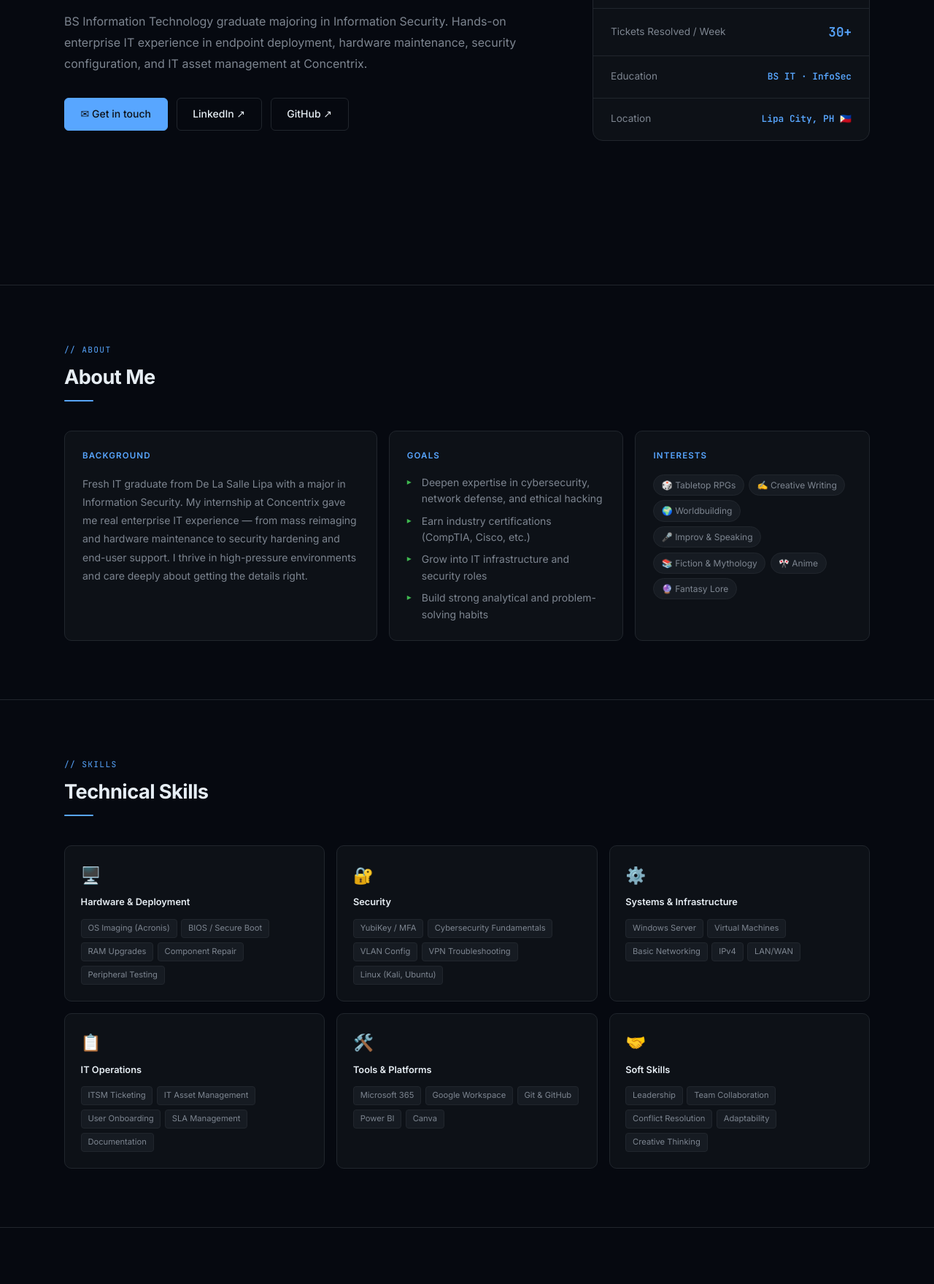
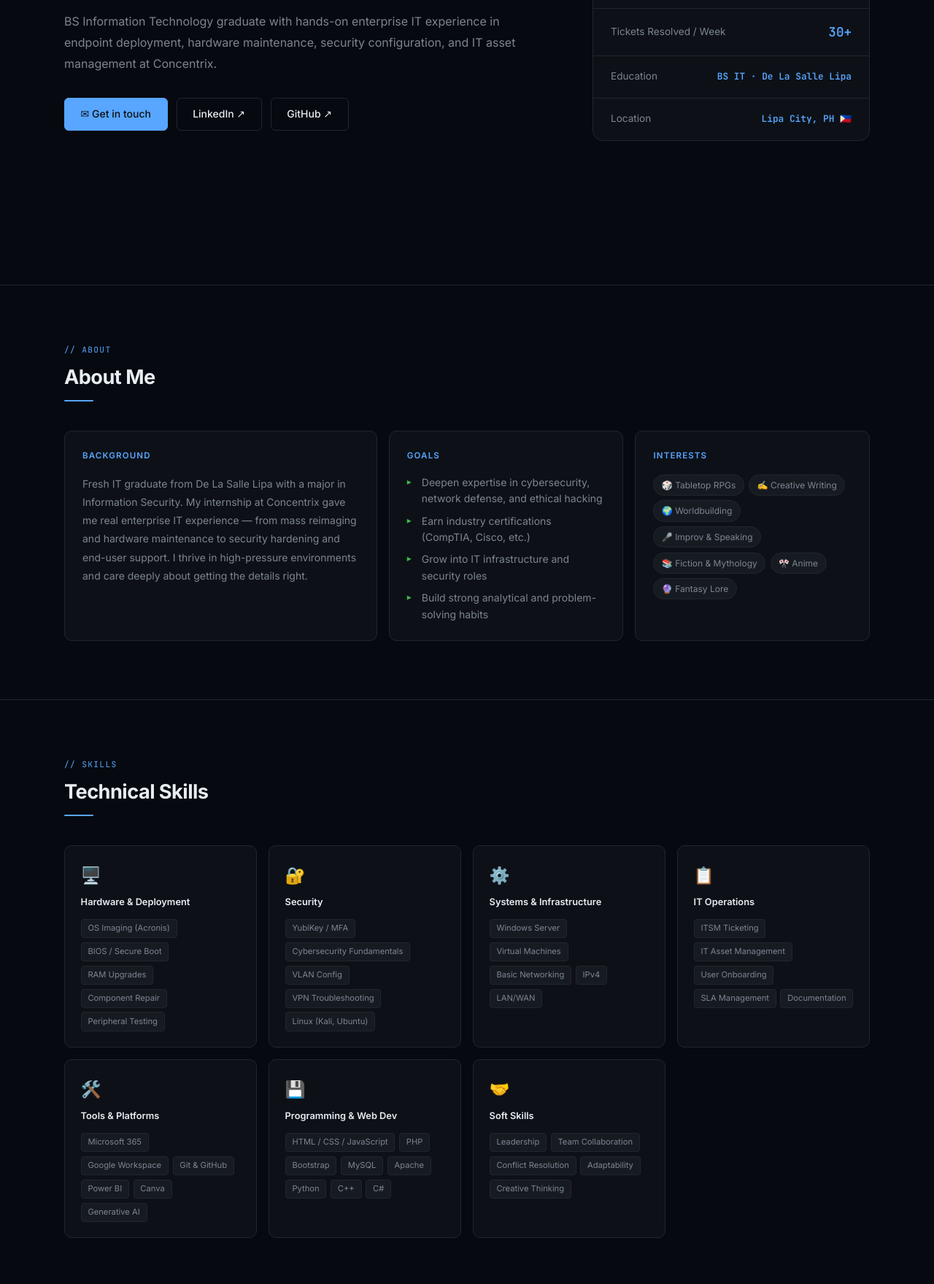
Before and after one commit to reignjhovalle/reignjhovalle.github.io, a plain HTML site: page index.html in a window 1280 px wide. Shown: the part 410-2169 px from the top of the page at 73% size. Drawn offline with Linux system fonts and the light colour scheme.

Commit message:
Update index.html

```diff
--- a/index.html
+++ b/index.html
@@ -3,7 +3,7 @@
 <head>
   <meta charset="UTF-8"/>
   <meta name="viewport" content="width=device-width, initial-scale=1.0"/>
-  <title>Reign Jhovalle Pelayo — Portfolio</title>
+  <title>Reign Pelayo — Portfolio</title>
   <link href="https://fonts.googleapis.com/css2?family=Inter:wght@300;400;500;600;700&family=JetBrains+Mono:wght@400;600&display=swap" rel="stylesheet"/>
   <style>
     :root {
@@ -137,7 +137,7 @@
     }
 
     /* SKILLS — 3 cols */
-    .skills-grid { display: grid; grid-template-columns: repeat(3, 1fr); gap: 1rem; }
+    .skills-grid { display: grid; grid-template-columns: repeat(4, 1fr); gap: 1rem; }
     .skill-card {
       background: var(--surface); border: 1px solid var(--border);
       border-radius: 10px; padding: 1.35rem;
@@ -207,7 +207,7 @@
     .cert-issuer { font-size: 0.775rem; color: var(--muted); }
 
     /* CONTACT — 4 cols */
-    .contact-grid { display: grid; grid-template-columns: repeat(4, 1fr); gap: 1rem; }
+    .contact-grid { display: grid; grid-template-columns: repeat(5, 1fr); gap: 1rem; }
     .contact-card {
       background: var(--surface); border: 1px solid var(--border);
       border-radius: 10px; padding: 1.35rem;
@@ -278,7 +278,7 @@
       <div class="hero-eyebrow">Open to opportunities</div>
       <h1>Reign Jhovalle<br>Pelayo</h1>
       <p class="hero-bio">
-        BS Information Technology graduate majoring in Information Security. Hands-on enterprise IT experience in endpoint deployment, hardware maintenance, security configuration, and IT asset management at Concentrix.
+        BS Information Technology graduate with hands-on enterprise IT experience in endpoint deployment, hardware maintenance, security configuration, and IT asset management at Concentrix.
       </p>
       <div class="hero-actions">
         <a href="mailto:reignpelayo10@gmail.com" class="btn btn-primary">✉ Get in touch</a>
@@ -302,7 +302,7 @@
       </div>
       <div class="hero-stat-item">
         <span class="hero-stat-label">Education</span>
-        <span class="hero-stat-val" style="font-size:0.8rem; text-align:right;">BS IT · InfoSec</span>
+        <span class="hero-stat-val" style="font-size:0.8rem; text-align:right;">BS IT · De La Salle Lipa</span>
       </div>
       <div class="hero-stat-item">
         <span class="hero-stat-label">Location</span>
@@ -417,6 +417,21 @@
         <span class="tag">Git & GitHub</span>
         <span class="tag">Power BI</span>
         <span class="tag">Canva</span>
+        <span class="tag">Generative AI</span>
+      </div>
+    </div>
+    <div class="skill-card">
+      <div class="skill-card-icon">💾</div>
+      <div class="skill-card-title">Programming & Web Dev</div>
+      <div class="tags">
+        <span class="tag">HTML / CSS / JavaScript</span>
+        <span class="tag">PHP</span>
+        <span class="tag">Bootstrap</span>
+        <span class="tag">MySQL</span>
+        <span class="tag">Apache</span>
+        <span class="tag">Python</span>
+        <span class="tag">C++</span>
+        <span class="tag">C#</span>
       </div>
     </div>
     <div class="skill-card">
@@ -573,6 +588,13 @@
         <div class="contact-value">(+63) 963 389 2972</div>
       </div>
     </a>
+    <a href="https://wa.me/639633892972" target="_blank" class="contact-card">
+      <div class="contact-icon">💬</div>
+      <div>
+        <div class="contact-label">WhatsApp</div>
+        <div class="contact-value">+63 963 389 2972</div>
+      </div>
+    </a>
     <a href="https://www.linkedin.com/in/reignpelayo/" target="_blank" class="contact-card">
       <div class="contact-icon">🔗</div>
       <div>
```
